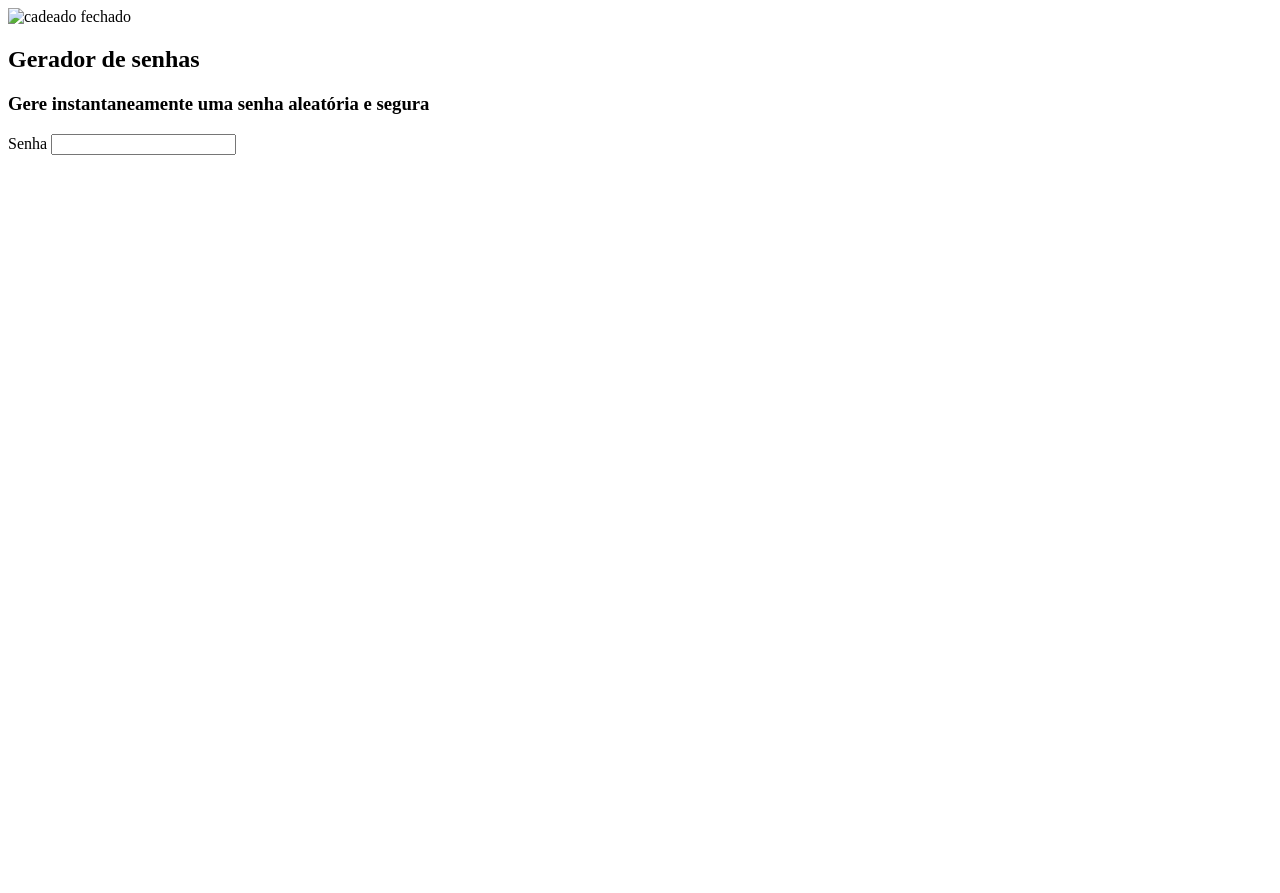
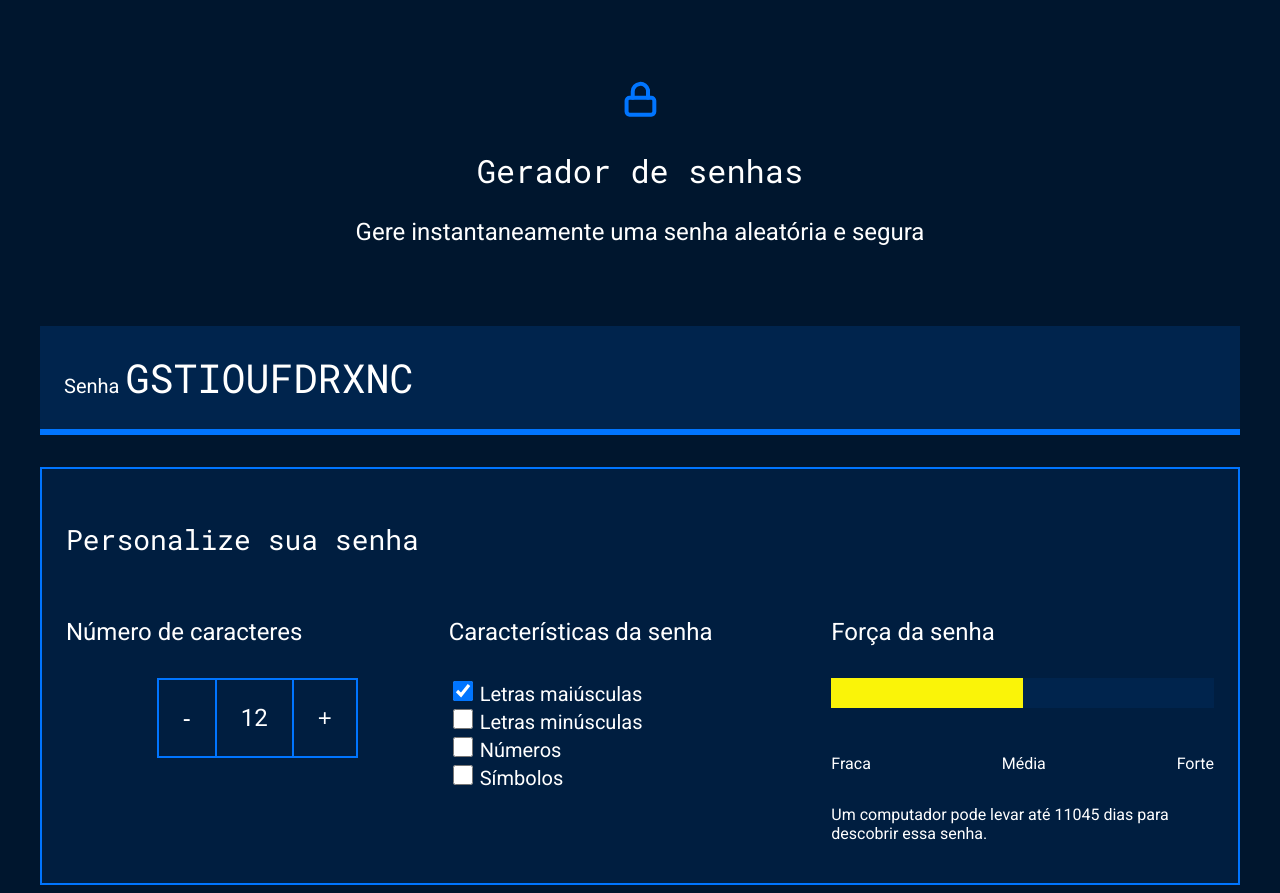
Before and after one commit to RufoAnna/Senhaanna, a plain HTML site: page index.html in a window 1280 px wide. Before the commit the page ends 800 px from the top, so only its background shows below. Drawn offline with Linux system fonts and the light colour scheme.

Commit message:
Add files via upload

```diff
--- a/index.html
+++ b/index.html
@@ -4,10 +4,9 @@
 <head>
     <meta charset="UTF-8">
     <meta name="viewport" content="width=device-width, initial-scale=1.0">
-          <title>Gerador de Senha</title>
-          <link rel="stylesheet" href="'style.css">
+    <title>Gerador de senha</title>
+    <link rel="stylesheet" href="style.css">
 </head>
-
 
 <body>
     <section class="conteudo">
@@ -16,11 +15,54 @@
             <h2 class="titulo-principal">Gerador de senhas</h2>
             <h3 class="titulo-secundario">Gere instantaneamente uma senha aleatória e segura</h3>
         </div>
-            <div>
+        <div class="conteudo-senha">
             <label for="senha">Senha</label>
-                <input name="senha" type="text" id="campo-senha">
+            <input name="senha" type="text" id="campo-senha" readonly>
+        </div>
+        <div class="parametro">
+            <h3 class="parametro-titulo">Personalize sua senha</h3>
+            <div class="parametro-coluna__senha">
+                <div class="parametro-senha">
+                    <h4 class="parametro-senha__titulo">Número de caracteres</h4>
+                    <div class="parametro-senha-botoes">
+                        <button class="parametro-senha__botao">-</button>
+                        <p class="parametro-senha__texto">12</p>
+                        <button class="parametro-senha__botao">+</button>
+                    </div>
+                </div>
+                <div class="parametro-senha">
+                    <h4 class="parametro-senha__titulo">Características da senha</h4>
+                    <div class="parametro-senha-checkbox">
+                        <input name="maiusculo" type="checkbox" class="checkbox" checked>
+                        <label for="maiusculo">Letras maiúsculas</label>
+                    </div>
+                    <div class="parametro-senha-checkbox">
+                        <input name="minusculo" type="checkbox" class="checkbox">
+                        <label for="minusculo">Letras minúsculas</label>
+                    </div>
+                    <div class="parametro-senha-checkbox">
+                        <input name="numero" type="checkbox" class="checkbox">
+                        <label for="numero">Números</label>
+                    </div>
+                    <div class="parametro-senha-checkbox">
+                        <input name="simbolo" type="checkbox" class="checkbox">
+                        <label for="simbolo">Símbolos</label>
+                    </div>
+                </div>
+                <div class="parametro-senha">
+                    <h4 class="parametro-senha__titulo">Força da senha</h4>
+                    <div class="barra"></div>
+                    <div class="forca fraca"></div>
+                    <div class="parametro-senha-textos">
+                        <p>Fraca</p>
+                        <p>Média</p>
+                        <p>Forte</p>
+                    </div>
+                    <p class="entropia"></p>
+                </div>
+            </div>
         </div>
     </section>
+    <script src="main.js"></script>
 </body>
-
 </html>
--- /dev/null
+++ b/main.js
@@ -0,0 +1,77 @@
+const numeroSenha = document.querySelector('.parametro-senha__texto');
+let tamanhoSenha = 12;
+numeroSenha.textContent = tamanhoSenha;
+const letrasMaiusculas = 'ABCDEFGHIJKLMNOPQRSTUVXYWZ';
+const letrasMinusculas = 'abcdefghijklmnopqrstuvxywz';
+const numeros = '0123456789';
+const simbolos = '!@%*?';
+const botoes = document.querySelectorAll('.parametro-senha__botao');
+const campoSenha = document.querySelector('#campo-senha');
+const checkbox = document.querySelectorAll('.checkbox');
+const forcaSenha = document.querySelector('.forca');
+
+botoes[0].onclick = diminuiTamanho;
+botoes[1].onclick = aumentaTamanho;
+
+function diminuiTamanho() {
+    if (tamanhoSenha > 1) {
+        // tamanhoSenha = tamanhoSenha-1;
+        tamanhoSenha--;
+    }
+    numeroSenha.textContent = tamanhoSenha;
+    geraSenha();
+}
+function aumentaTamanho() {
+    if (tamanhoSenha < 20) {
+        // tamanhoSenha = tamanhoSenha+1;
+        tamanhoSenha++;
+    }
+    numeroSenha.textContent = tamanhoSenha;
+    geraSenha();
+}
+
+for (i = 0; i < checkbox.length; i++) {
+    checkbox[i].onclick = geraSenha;
+}
+
+geraSenha();
+
+function geraSenha() {
+    let alfabeto = '';
+    if (checkbox[0].checked) {
+        alfabeto = alfabeto + letrasMaiusculas;
+    }
+    if (checkbox[1].checked) {
+        alfabeto = alfabeto + letrasMinusculas;
+    }
+    if (checkbox[2].checked) {
+        alfabeto = alfabeto + numeros;
+    }
+    if (checkbox[3].checked) {
+        alfabeto = alfabeto + simbolos;
+    }
+    let senha = '';
+    for (let i = 0; i < tamanhoSenha; i++) {
+        let numeroAleatorio = Math.random() * alfabeto.length;
+        numeroAleatorio = Math.floor(numeroAleatorio);
+        senha = senha + alfabeto[numeroAleatorio];
+    }
+    campoSenha.value = senha;
+    classificaSenha(alfabeto.length);
+
+}
+
+function classificaSenha(tamanhoAlfabeto){
+    let entropia = tamanhoSenha * Math.log2(tamanhoAlfabeto);
+    console.log(entropia);
+    forcaSenha.classList.remove('fraca','media','forte');
+    if (entropia > 57){
+        forcaSenha.classList.add('forte');
+    } else if (entropia > 35 && entropia < 57 ) {
+        forcaSenha.classList.add('media');
+    } else if (entropia <= 35){
+        forcaSenha.classList.add('fraca');
+    }
+    const valorEntropia = document.querySelector('.entropia');
+    valorEntropia.textContent = "Um computador pode levar até " + Math.floor(2**entropia/(100e6*60*60*24)) + " dias para descobrir essa senha.";
+}
--- a/style.css
+++ b/style.css
@@ -2,16 +2,16 @@
 
 :root{
     --branco: white;
-    --cor-de-fundo: #00162e;
+    --cor-de-fundo: #00162E;
     --fundo-senha: #00244D;
-    --fundo-de-texto: #001E40;
+    --fundo-texto: #001E40;
     --borda: #0075FF;
     --roboto: 'Roboto', sans-serif;
     --roboto-mono: 'Roboto Mono', monospace;
 }
 
 *{
-    font-weight:400;
+    font-weight: 400;
 }
 
 body{
@@ -26,7 +26,7 @@ body{
 }
 
 .titulo-secundario{
-        font-size: 24px;
+    font-size: 24px;
 }
 
 .conteudo-titulo{
@@ -47,6 +47,7 @@ body{
     color: var(--branco);
     font-family: var(--roboto-mono);
     font-size: 40px;
+    width: 70%;
 }
 
 #campo-senha:focus{
@@ -57,3 +58,95 @@ body{
     max-width: 1200px;
     margin: 0 auto;
 }
+
+.parametro{
+    background-color: var(--fundo-texto);
+    border: 2px solid var(--borda);
+    margin-top: 32px;
+    padding: 24px;
+}
+
+.parametro-titulo{
+    font-family: var(--roboto-mono);
+    font-size: 28px;
+}
+
+.parametro-senha__titulo{
+    font-size:24px;
+}
+
+.parametro-coluna__senha{
+    display: flex;
+    flex-direction: column;
+    justify-content: center;
+}
+.parametro-senha{
+    width: 50%;
+    margin: 0 auto;
+}
+
+.parametro-senha-botoes{
+    display: flex;
+    justify-content: center;
+}
+
+.parametro-senha__botao{
+    background-color: var(--fundo-texto);
+    color: var(--branco);
+    border: 2px solid var(--borda);
+    padding: 24px;
+    font-size: 24px;
+    cursor: pointer;
+}
+.parametro-senha__texto{
+    padding: 24px;
+    border-top: 2px solid var(--borda);
+    border-bottom: 2px solid var(--borda);
+    margin: 0;
+    font-size: 24px;
+}
+
+label{
+    font-size: 20px;
+}
+
+.checkbox{
+    width: 20px;
+    height: 20px;
+    cursor: pointer;
+}
+
+.barra{
+    background-color: var(--fundo-senha);
+    height: 30px;
+    width: 100%;
+}
+.forca{
+    height: 30px;
+    position: relative;
+    bottom: 30px;
+}
+.fraca{
+    width: 25%;
+    background-color: #E71B32;
+}
+.media{
+    background-color: #FAF408;
+    width: 50%;
+}
+.forte{
+    background-color: #00FF85;
+    width: 100%;
+}
+
+.parametro-senha-textos{
+    display: flex;
+    justify-content: space-between;
+}
+
+
+@media screen and (min-width: 768px) {
+    .parametro-coluna__senha{
+        flex-direction: row;
+    }
+}
```
Also changed, not shown: unlock.svg (added), 2 other files. Lines whose indentation alone changed are shown as unchanged.
